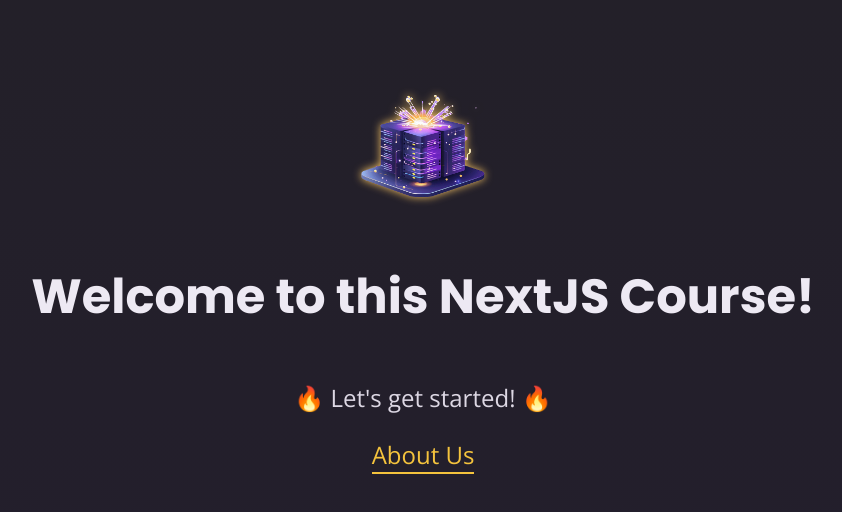
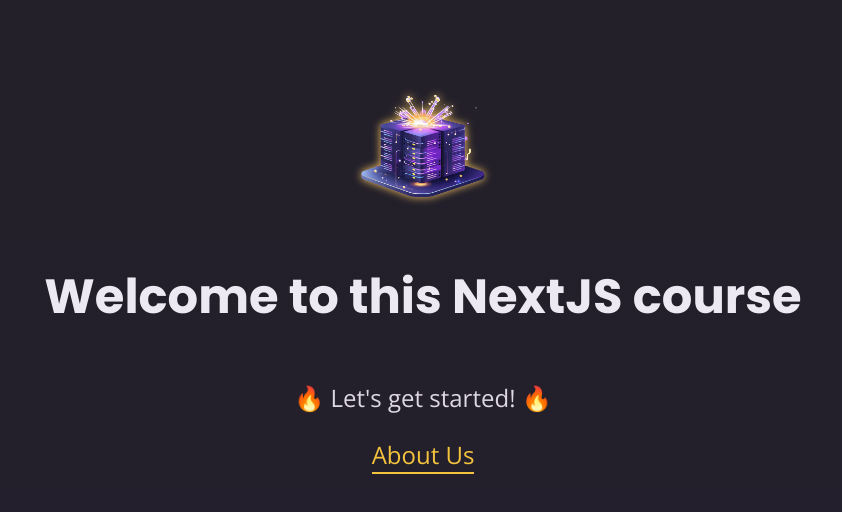
Before and after one commit to shinoby85/nextjs-udemy, a Next.js app: page / in a window 1280 px wide. Shown: the top 512 px of the page, without its empty margins (217-1059 px from the left). Built offline with nearby package versions, Linux system fonts and the light colour scheme.

Commit message:
Add component

```diff
--- a/app/page.js
+++ b/app/page.js
@@ -1,10 +1,10 @@
 import Link from 'next/link';
+import Header from "@/components/Header";
 
 export default function Home() {
     return (
         <main>
-            <img src="/logo.png" alt="A server surrounded by magic sparkles."/>
-            <h1>Welcome to this NextJS Course!</h1>
+            <Header/>
             <p>🔥 Let&apos;s get started! 🔥</p>
             <p><Link href="/about">About Us</Link></p>
         </main>
--- /dev/null
+++ b/components/Header.js
@@ -0,0 +1,8 @@
+export default function Header() {
+    return (
+        <>
+            <img src="/logo.png" alt="Icon"/>
+            <h1>Welcome to this NextJS course</h1>
+        </>
+    )
+}
```
